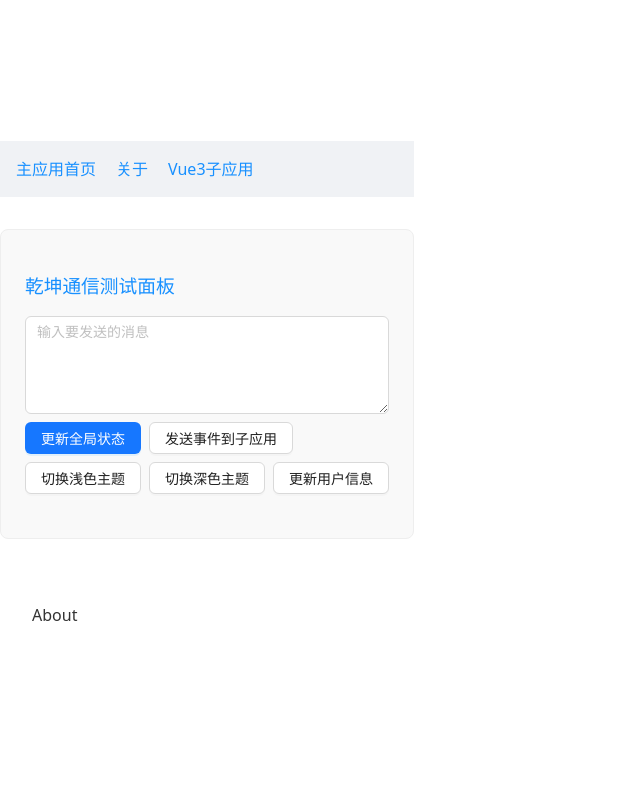
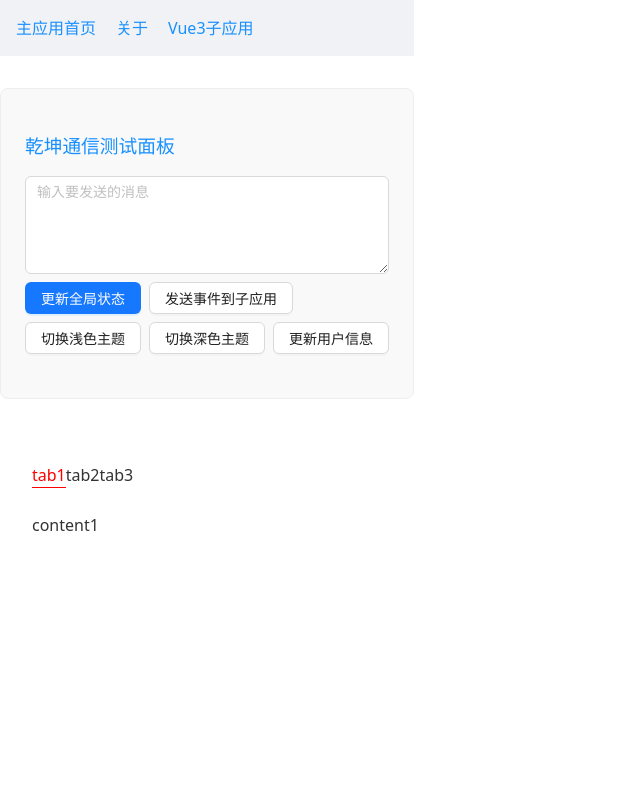
Before and after one commit to viki-119/vite-react-ts-2025, a React (Vite) app: page /about/1 in a window 1280 px wide. Shown: the top 800 px of the page, without its empty margins (0-640 px from the left). Built offline with nearby package versions, Linux system fonts and the light colour scheme; what qiankun would draw is missing.

Commit message:
feat: IntersectionObserver 支持dom显示监听

```diff
--- a/src/micro-app-config.ts
+++ b/src/micro-app-config.ts
@@ -9,7 +9,7 @@ import {
 export const microApps: RegistrableApp<object>[] = [
   {
     name: 'vite-vue3-ts-2025', // 子应用名称
-    entry: '//localhost:5174', // Vue3 子应用的地址
+    entry: '//localhost:5173', // Vue3 子应用的地址
     container: '#subapp-container', // 子应用挂载的容器
     activeRule: '/vite-vue3-ts-2025', // 激活规则，当 URL 以 /vite-vue3-ts-2025 开头时激活该子应用
     props: {
--- a/src/pages/about/index.tsx
+++ b/src/pages/about/index.tsx
@@ -1,14 +1,103 @@
-import React from 'react';
+import React, { useEffect, useState } from 'react';
 import { useParams, useLocation } from 'react-router-dom';
 
 import { getUrlSearchParams } from '../../common/utils';
+import styles from './style.module.scss';
+
+const initTabList = [
+  {
+    id: 'tab1',
+    title: 'tab1',
+    content: 'content1',
+    className: styles.active,
+  },
+  {
+    id: 'tab2',
+    title: 'tab2',
+    content: 'content2',
+  },
+  {
+    id: 'tab3',
+    title: 'tab3',
+    content: 'content3',
+  },
+];
 
 const About: React.FC = () => {
+  const tabRef = React.useRef<HTMLDivElement>(null);
+  const parentRef = React.useRef<HTMLDivElement>(null);
+  const [tabList, setTabList] = useState(initTabList);
   const params = useParams();
   const location = useLocation();
   const searchParams = getUrlSearchParams(location.search);
   console.log(params, searchParams);
-  return <div>About</div>;
+
+  useEffect(() => {
+    const observer = new IntersectionObserver(
+      entry => {
+        let currentEntry = null;
+        entry.forEach(item => {
+          if (item.isIntersecting) {
+            currentEntry = item.target;
+          }
+        });
+        if (currentEntry) {
+          const targetId = currentEntry.getAttribute('data-target');
+          tabList.forEach(item => {
+            item.className = item.id === targetId ? styles.active : '';
+          });
+          setTabList([...tabList]);
+        }
+      },
+      {
+        root: null,
+        rootMargin: '0px',
+        threshold: 0.5,
+      }
+    );
+    parentRef.current?.childNodes.forEach(dom => {
+      observer.observe(dom as Element);
+    });
+  }, []);
+
+  const handleClick = (e: { target: Element }): void => {
+    const targetId = e.target.getAttribute('id');
+    tabList.forEach(item => {
+      item.className = item.id === targetId ? styles.active : '';
+    });
+    setTabList([...tabList]);
+
+    // 滚动内容元素
+    parentRef.current?.childNodes.forEach(dom => {
+      if (dom.getAttribute('data-target') === targetId) {
+        dom.scrollIntoView({ behavior: 'smooth' });
+      }
+    });
+  };
+
+  return (
+    <div>
+      <div
+        style={{ display: 'flex', position: 'sticky', top: 0, background: 'white' }}
+        ref={tabRef}
+        id="tab-container"
+        onClick={handleClick}
+      >
+        {tabList.map(tab => (
+          <div key={tab.id} id={tab.id} className={tab.className}>
+            {tab.title}
+          </div>
+        ))}
+      </div>
+      <div ref={parentRef}>
+        {tabList.map(tab => (
+          <div key={tab.id} data-target={tab.id} style={{ height: 500, paddingTop: '25px' }}>
+            {tab.content}
+          </div>
+        ))}
+      </div>
+    </div>
+  );
 };
 
 export default About;
--- /dev/null
+++ b/src/pages/about/style.module.scss
@@ -0,0 +1,4 @@
+.active {
+  color: red;
+  border-bottom: 1px solid red;
+}
```
